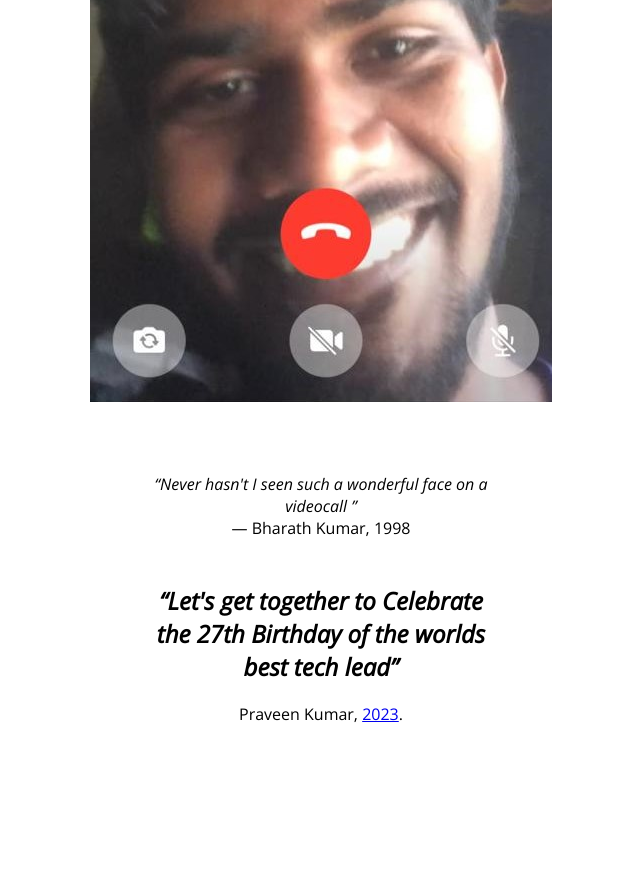
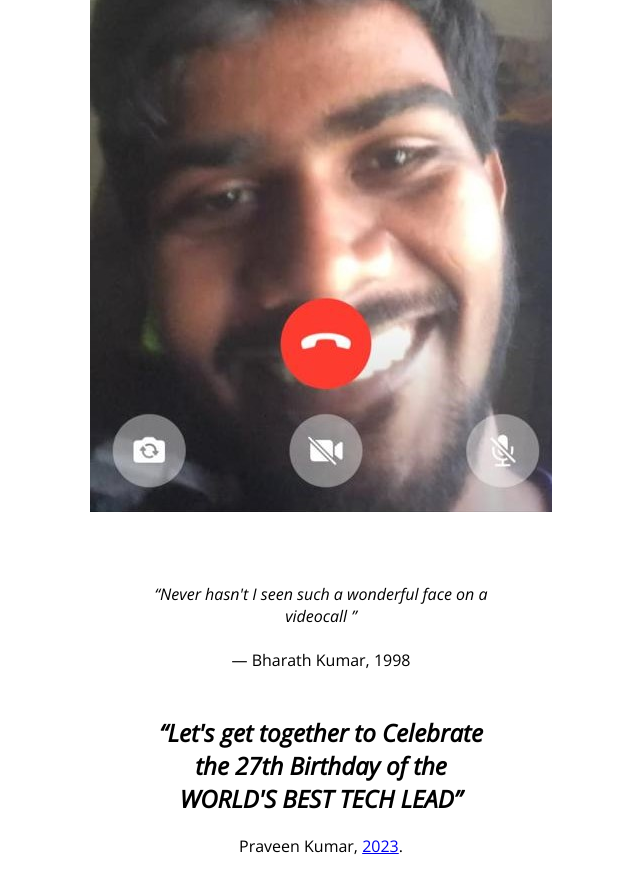
Before and after one commit to bharathkumarsampath/prathyushawebsite, a plain HTML site: page index.html in a window 1280 px wide. Shown: the part 5158-6051 px from the top of the page, without its empty margins (319-959 px from the left). Before the commit the page ends 5983 px from the top, so only its background shows below. Drawn offline with nearby package versions, Linux system fonts and the light colour scheme.

Commit message:
initial commit

```diff
--- a/index.html
+++ b/index.html
@@ -76,7 +76,7 @@
             </a>
         </div>
         <blockquote>&ldquo;There shall be the best one, the one from rugas technologies, who shall liberate
-        us from the tyranny of non-best tech leads&rdquo;</blockquote>
+        us from the tyranny of non-best tech leads&rdquo;</blockquote><br>
         &mdash; Abraham Lincoln, 1845
     </section>
 
@@ -84,7 +84,7 @@
         <h2>Reason One </h2>
     	<img src="./image1.jpg" alt="Nithin Kamath - No 1" />
         <br><br><br><br>
-        <blockquote>&ldquo;Lakshmi pathi is the world's first tech lead to advocate for self care of his employees &rdquo;</blockquote>
+        <blockquote>&ldquo;Lakshmi pathi is the world's first tech lead to advocate for self care of his employees &rdquo;</blockquote><br>
             &mdash; Chandler Bing, 1945
     </section>
 
@@ -93,7 +93,7 @@
         <img src="./image2.jpg" alt="Nithin Kamath - Maverick" />
         <p class="dim">Source: <a target="_blank" href="https://yourstory.com/2019/07/mavericks-nithin-kamath-zerodha-stock-broking-startup">Yourstory</a></p>
         <br><br><br><br>
-        <blockquote>&ldquo;Lakshmi pathi is the world's first tech lead to advocate for Physical Activity of his employees, especially older ones&rdquo;</blockquote>
+        <blockquote>&ldquo;Lakshmi pathi is the world's first tech lead to advocate for Physical Activity of his employees, especially older ones&rdquo;</blockquote><br>
             &mdash; Bhagyamma, 2045
     </section>
 
@@ -101,7 +101,7 @@
         <h2>Reason three </h2>
         <img src="./image5.jpg" alt="Nithin Kamath - Compassion personified" />
         <br><br><br><br>
-        <blockquote>&ldquo;No one takes the consistency as seriously as Lakshmi pathi, don't take my word for it. &rdquo;</blockquote>
+        <blockquote>&ldquo;No one takes the consistency as seriously as Lakshmi pathi, don't take my word for it. &rdquo;</blockquote><br>
             &mdash; Nasim Taleb, 2045
         <p class="dim">Photo: Karen Dias (Source: <a target="_blank" href="https://www.bloomberg.com/news/articles/2019-05-08/burned-out-broker-gets-rich-helping-millennials-trade-for-free">Bloomberg</a>)</p>
     </section>
@@ -110,7 +110,7 @@
         <h2 id="song">Finally let's hear it from the women herself</h2>
         <img src="./image8.jpeg" alt="Nithin Kamath" />
         <br><br><br><br>
-        <blockquote>&ldquo;Sometimes I just sit and think... wow, I'm one lucky girl &rdquo;</blockquote>
+        <blockquote>&ldquo;Sometimes I just sit and think... wow, I'm one lucky girl &rdquo;</blockquote><br>
         &mdash; Lakshmi pathi wife, 2045
         <p class="dim">Webinar: <a target="_blank" href="https://www.youtube.com/watch?v=btUiyXbiB7I">Youtube</a></p>
     </section>
@@ -119,7 +119,7 @@
         <h2 id="song">who looks this good on a videocall? </h2>
         <img src="./image7.jpeg" alt="Nithin Kamath" />
         <br><br><br><br>
-        <blockquote>&ldquo;Never hasn't I seen such a wonderful face on a videocall &rdquo;</blockquote>
+        <blockquote>&ldquo;Never hasn't I seen such a wonderful face on a videocall &rdquo;</blockquote><br>
         &mdash; Bharath Kumar, 1998
     </section>
 
@@ -130,7 +130,7 @@
 
     <section id="hope">
     	<blockquote>
-    		<h1>&ldquo;Let's get together to Celebrate the 27th Birthday of the worlds best tech lead&rdquo;</h1>
+    		<h1>&ldquo;Let's get together to Celebrate the 27th Birthday of the WORLD'S BEST TECH LEAD&rdquo;</h1>
     	</blockquote>
     	Praveen Kumar, <a href="https://zerodha.com/z-connect/traders-zone/trading-psychology/what-does-it-take-to-win-when-trading">2023</a>.
     </section>
```
